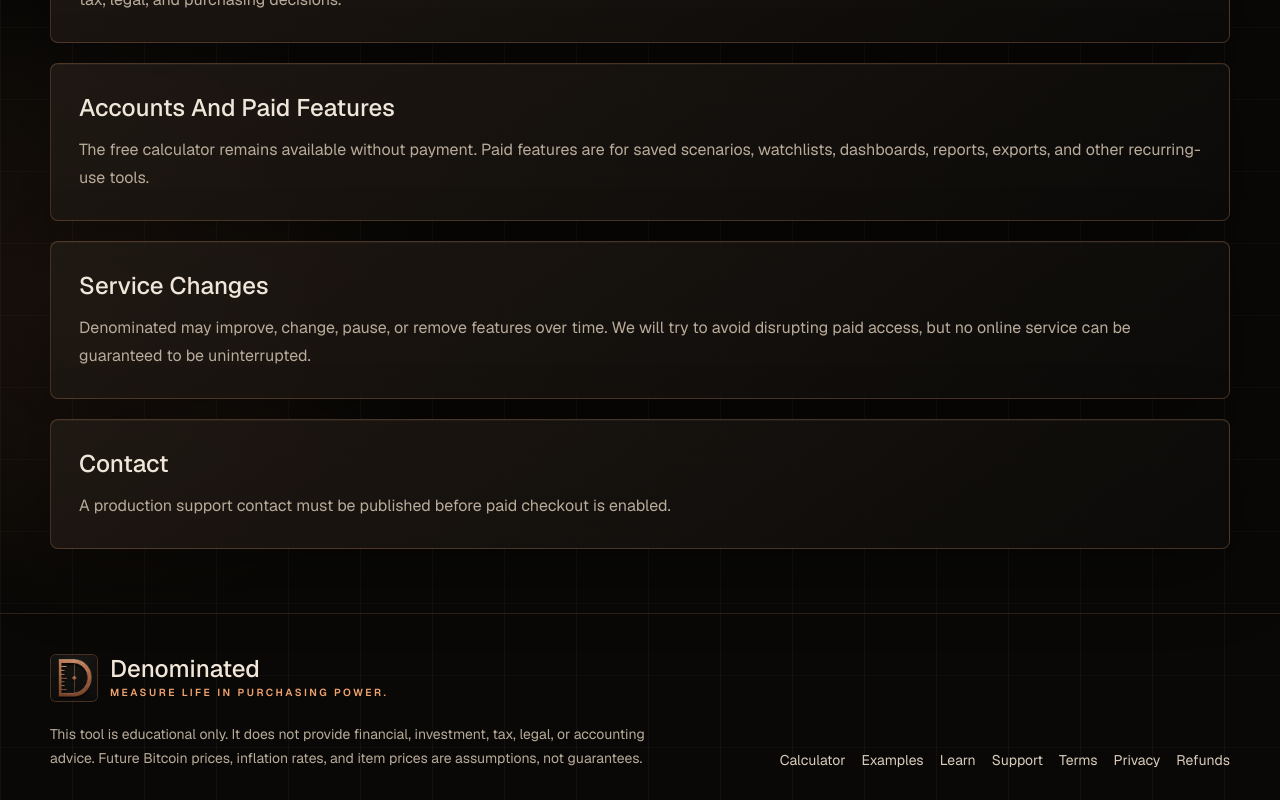
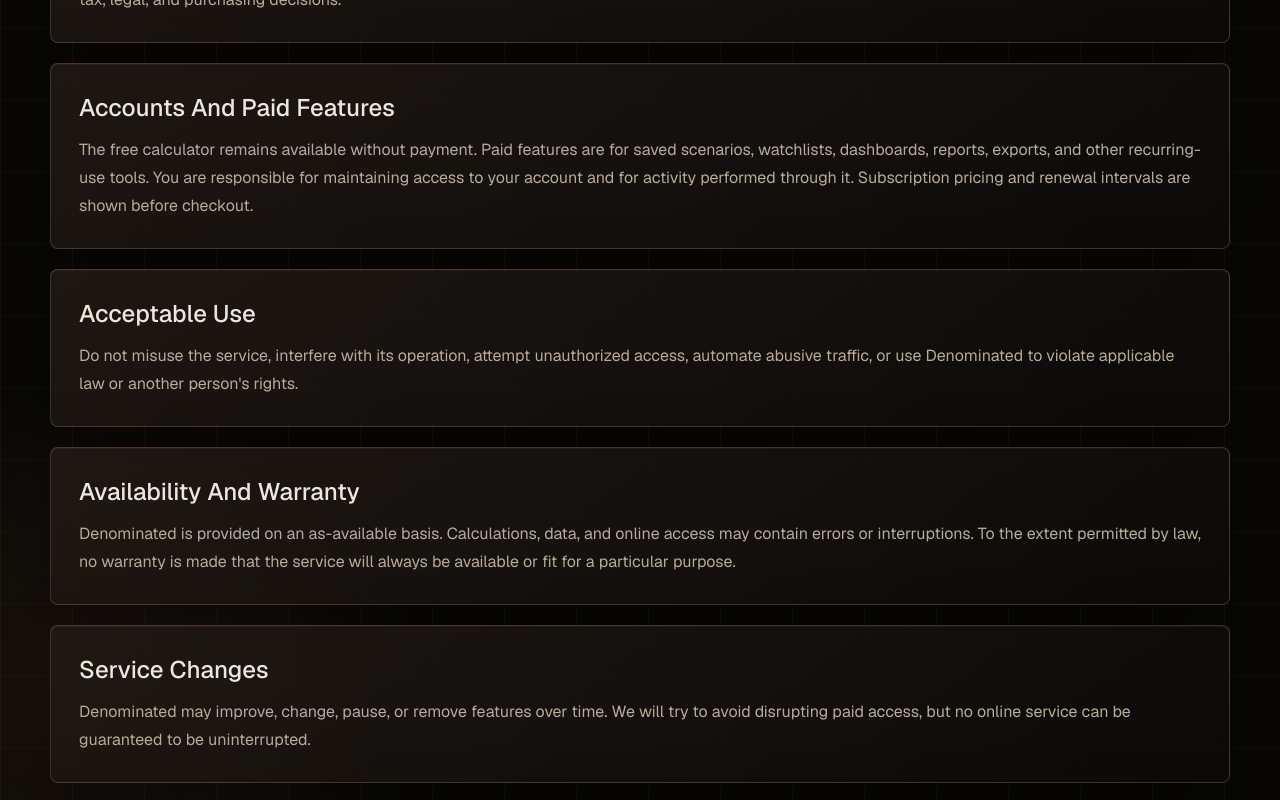
Before and after one commit to swright7001/denominated-mvp, a Next.js app: page /legal/terms in a window 1280 px wide. Shown: the part 980-1780 px from the top of the page. Built offline with nearby package versions, Linux system fonts and the light colour scheme; no server answers.

Commit message:
Prepare paid legal policy surfaces

```diff
--- a/src/app/legal/privacy/page.tsx
+++ b/src/app/legal/privacy/page.tsx
@@ -19,7 +19,7 @@
 const sections = [
   {
     title: "What Denominated Collects",
-    body: "Before production auth is connected, the app may store calculator inputs, saved scenarios, account email placeholders, and plan test state in your browser. When account features are connected, account, billing, email preference, and saved scenario data should be stored by the configured production providers.",
+    body: "Denominated may store calculator preferences and unauthenticated scenarios in your browser. If you create an account, Denominated processes account identifiers, saved scenarios, assumptions, email preferences, and billing entitlement records needed to provide account features.",
   },
   {
     title: "How Data Is Used",
@@ -30,20 +30,24 @@
     body: DATA_SOURCE_CAVEAT,
   },
   {
-    title: "Payment Data",
-    body: "Payment details should be handled by Stripe. Denominated should not store raw card numbers or sensitive payment credentials.",
+    title: "Service Providers",
+    body: "Clerk processes account authentication, Convex stores account and saved-scenario data, Stripe processes payments and billing, Resend delivers opted-in email, Vercel hosts the app and provides operational analytics, and CoinGecko supplies the reference Bitcoin price. These providers process data under their own terms and privacy notices.",
   },
   {
-    title: "Email Preferences",
-    body: "If recurring emails are enabled, users should be able to opt in or out of educational updates, saved scenario updates, and report-style emails.",
+    title: "Payment Data",
+    body: "Stripe handles payment details. Denominated stores billing identifiers and entitlement status needed to provide paid access, but does not store raw card numbers or card security codes.",
   },
   {
-    title: "Analytics",
-    body: "Analytics should measure product usage without logging sensitive calculator inputs by default. Any session replay or invasive tracking should require a separate product decision.",
+    title: "Email And Analytics",
+    body: "You can opt out of optional educational and report emails. Required account, billing, security, and service messages may still be sent. Product analytics are used to understand performance and usage; Denominated does not enable session replay by default.",
   },
   {
-    title: "Production Review",
-    body: `${SUPPORT_CONTACT_NOTE()} Privacy and data-retention language should be reviewed before accepting production payments or storing durable user data.`,
+    title: "Retention And Your Choices",
+    body: "Browser data can be cleared through your browser. Account, billing, and support records are retained while needed to provide the service, meet legal obligations, resolve disputes, and prevent abuse. Contact support to request account-data access, correction, or deletion; some records may be retained where law requires it.",
+  },
+  {
+    title: "Contact",
+    body: SUPPORT_CONTACT_NOTE(),
   },
 ];
 
@@ -57,9 +61,9 @@
             Privacy Notice
           </h1>
           <p className="mt-5 text-lg leading-8 text-[#b9ab9a]">
-            Denominated should collect only what it needs to run the product,
-            support account features, and send opted-in purchasing-power
-            updates.
+            Denominated collects and processes only the information needed to
+            run the product, support accounts, manage billing, and deliver
+            opted-in purchasing-power updates.
           </p>
         </div>
 
--- a/src/app/legal/refunds/page.tsx
+++ b/src/app/legal/refunds/page.tsx
@@ -2,6 +2,10 @@
 import { Layout } from "@/components/Layout";
 import { PAID_FEATURES_CAVEAT, SUPPORT_CONTACT_NOTE } from "@/lib/legal";
 import { absoluteUrl } from "@/lib/site";
+import {
+  getLegalPolicyConfig,
+  getRefundWindowCopy,
+} from "@/lib/legal-policy";
 
 export const metadata: Metadata = {
   title: "Refunds and Cancellations",
@@ -16,22 +20,28 @@
   },
 };
 
+export default function RefundsPage() {
+  const policy = getLegalPolicyConfig();
   const sections = [
     {
       title: "Free Calculator",
       body: PAID_FEATURES_CAVEAT,
     },
     {
+      title: "Refund Requests",
+      body: getRefundWindowCopy(policy),
+    },
+    {
       title: "Pro Subscription",
-    body: "If Pro subscriptions are enabled, users should be able to cancel future renewals through the billing management flow. Access should continue until the end of the paid billing period unless a refund, chargeback, account issue, or terms violation changes that status.",
+      body: "Pro renews automatically at the interval shown during checkout until canceled. You can cancel future renewals through Billing; unless a refund or legal requirement applies, paid access continues through the end of the current billing period.",
     },
     {
       title: "Lifetime Access",
-    body: "Lifetime access should mean ongoing access to the included Pro feature set for the life of the product, subject to the final terms and any refund policy published at checkout.",
+      body: "Lifetime is a one-time purchase that grants access to the included Lifetime feature set for as long as Denominated continues to offer that product. It is not a promise that the service or every feature will exist forever.",
     },
     {
       title: "Failed Payments",
-    body: "Failed subscription payments should not block the free calculator. Paid features may be paused or downgraded if payment cannot be completed after the configured grace period.",
+      body: "A failed subscription payment does not block the free calculator. Paid features may be paused or downgraded while a payment remains unresolved.",
     },
     {
       title: "Support",
@@ -39,7 +49,6 @@
     },
   ];
 
-export default function RefundsPage() {
   return (
     <Layout>
       <section className="container py-12 md:py-16">
@@ -49,8 +58,9 @@
             Refunds and Cancellations
           </h1>
           <p className="mt-5 text-lg leading-8 text-[#b9ab9a]">
-            This page keeps paid-launch expectations visible while final legal,
-            tax, and support decisions are completed.
+            {policy
+              ? `Effective ${policy.effectiveDate}. This policy explains refunds, renewals, cancellations, and Lifetime access.`
+              : "Paid checkout remains unavailable until this refund policy and its effective date are approved and published."}
           </p>
         </div>
 
--- a/src/app/legal/terms/page.tsx
+++ b/src/app/legal/terms/page.tsx
@@ -8,6 +8,7 @@
   SUPPORT_CONTACT_NOTE,
 } from "@/lib/legal";
 import { absoluteUrl } from "@/lib/site";
+import { getLegalPolicyConfig } from "@/lib/legal-policy";
 
 export const metadata: Metadata = {
   title: "Terms",
@@ -23,12 +24,18 @@
 };
 
 export default function TermsPage() {
+  const policy = getLegalPolicyConfig();
+
   return (
     <Layout>
       <LegalArticle
         eyebrow="Legal"
         title="Terms of Use"
-        intro="These terms set expectations for using Denominated's calculator, examples, account features, and future paid tracking tools."
+        intro={
+          policy
+            ? `Effective ${policy.effectiveDate}. These terms govern your use of Denominated, operated by ${policy.operatorName}.`
+            : "These terms govern the free Denominated calculator. Paid checkout remains unavailable until the operator, effective date, jurisdiction, and refund policy are approved and published."
+        }
         sections={[
           {
             title: "Educational Tool",
@@ -48,11 +55,25 @@
           },
           {
             title: "Accounts And Paid Features",
-            body: PAID_FEATURES_CAVEAT,
+            body: `${PAID_FEATURES_CAVEAT} You are responsible for maintaining access to your account and for activity performed through it. Subscription pricing and renewal intervals are shown before checkout.`,
+          },
+          {
+            title: "Acceptable Use",
+            body: "Do not misuse the service, interfere with its operation, attempt unauthorized access, automate abusive traffic, or use Denominated to violate applicable law or another person's rights.",
+          },
+          {
+            title: "Availability And Warranty",
+            body: "Denominated is provided on an as-available basis. Calculations, data, and online access may contain errors or interruptions. To the extent permitted by law, no warranty is made that the service will always be available or fit for a particular purpose.",
           },
           {
             title: "Service Changes",
             body: "Denominated may improve, change, pause, or remove features over time. We will try to avoid disrupting paid access, but no online service can be guaranteed to be uninterrupted.",
+          },
+          {
+            title: "Governing Terms",
+            body: policy
+              ? `These terms are governed by the laws applicable in ${policy.governingJurisdiction}, without overriding consumer protections that cannot legally be waived.`
+              : "A governing jurisdiction must be approved and published before paid checkout is enabled.",
           },
           {
             title: "Contact",
--- /dev/null
+++ b/src/lib/legal-policy.ts
@@ -0,0 +1,69 @@
+type Env = Record<string, string | undefined>;
+
+export type LegalPolicyConfig = {
+  effectiveDate: string;
+  governingJurisdiction: string;
+  operatorName: string;
+  refundWindowDays: number;
+};
+
+export function getLegalPolicyConfig(
+  env: Env = process.env,
+): LegalPolicyConfig | null {
+  const operatorName = env.DENOMINATED_OPERATOR_NAME?.trim() ?? "";
+  const effectiveDate = env.DENOMINATED_LEGAL_EFFECTIVE_DATE?.trim() ?? "";
+  const governingJurisdiction =
+    env.DENOMINATED_GOVERNING_JURISDICTION?.trim() ?? "";
+  const refundWindowDays = parseRefundWindowDays(
+    env.DENOMINATED_REFUND_WINDOW_DAYS,
+  );
+
+  if (
+    !operatorName ||
+    !governingJurisdiction ||
+    !isIsoDate(effectiveDate) ||
+    refundWindowDays === null
+  ) {
+    return null;
+  }
+
+  return {
+    operatorName,
+    effectiveDate,
+    governingJurisdiction,
+    refundWindowDays,
+  };
+}
+
+export function getRefundWindowCopy(config: LegalPolicyConfig | null) {
+  if (!config) {
+    return "Paid checkout remains unavailable until the refund policy is approved and published.";
+  }
+
+  if (config.refundWindowDays === 0) {
+    return "Paid purchases are non-refundable except where required by applicable law. Contact support if a billing error or account-access problem occurs.";
+  }
+
+  const unit = config.refundWindowDays === 1 ? "day" : "days";
+  return `Refund requests may be submitted within ${config.refundWindowDays} ${unit} of the initial purchase. Approval is subject to this policy and applicable law; contact support with the account email and charge details.`;
+}
+
+function parseRefundWindowDays(value: string | undefined) {
+  const normalized = value?.trim() ?? "";
+
+  if (!/^\d{1,3}$/.test(normalized)) {
+    return null;
+  }
+
+  const days = Number(normalized);
+  return Number.isInteger(days) && days >= 0 && days <= 365 ? days : null;
+}
+
+function isIsoDate(value: string) {
+  if (!/^\d{4}-\d{2}-\d{2}$/.test(value)) {
+    return false;
+  }
+
+  const date = new Date(`${value}T00:00:00.000Z`);
+  return !Number.isNaN(date.getTime()) && date.toISOString().startsWith(value);
+}
--- a/src/lib/production-readiness.ts
+++ b/src/lib/production-readiness.ts
@@ -119,6 +119,8 @@
       "DENOMINATED_LEGAL_SIGNOFF",
       "DENOMINATED_OPERATOR_NAME",
       "DENOMINATED_LEGAL_EFFECTIVE_DATE",
+      "DENOMINATED_GOVERNING_JURISDICTION",
+      "DENOMINATED_REFUND_WINDOW_DAYS",
     ],
     details:
       "The operator identity, effective date, and owner or professional legal approval must be recorded before live checkout.",
@@ -273,6 +275,17 @@
   return !Number.isNaN(date.getTime()) && date.toISOString().startsWith(value);
 }
 
+function isRefundWindowDays(value: string | undefined) {
+  const normalized = value?.trim() ?? "";
+
+  if (!/^\d{1,3}$/.test(normalized)) {
+    return false;
+  }
+
+  const days = Number(normalized);
+  return Number.isInteger(days) && days >= 0 && days <= 365;
+}
+
 function getPaidLaunchDecisionChecks(env: Env): ReadinessCheck[] {
   return requiredPaidLaunchDecisionGroups.map((group) => {
     const missingEnvVars = group.envVars.filter((key) => {
@@ -286,6 +299,17 @@
 
       if (key === "DENOMINATED_LEGAL_EFFECTIVE_DATE") {
         return !isIsoDate(env[key]?.trim());
+      }
+
+      if (
+        key === "DENOMINATED_OPERATOR_NAME" ||
+        key === "DENOMINATED_GOVERNING_JURISDICTION"
+      ) {
+        return !env[key]?.trim();
+      }
+
+      if (key === "DENOMINATED_REFUND_WINDOW_DAYS") {
+        return !isRefundWindowDays(env[key]);
       }
 
       if (
```
Also changed, not shown: 3 other files (tests, documents, lock files or other folders). Lines whose indentation alone changed are shown as unchanged.
